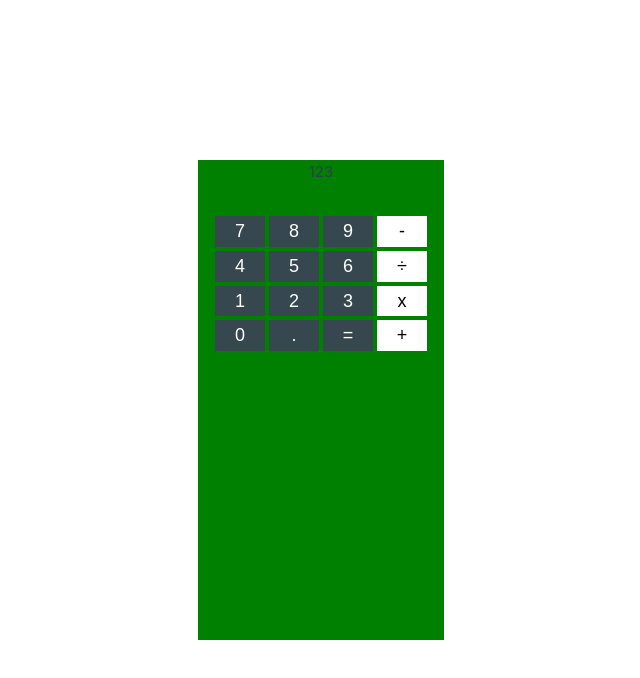
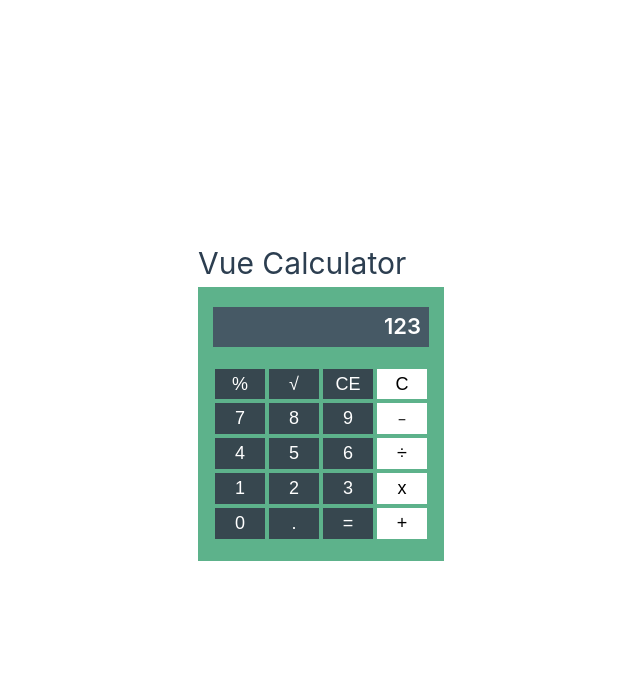
Before and after one commit to jenlky/vue-calculator, a Vue app: page /calculator in a window 1280 px wide. Shown: the top 678 px of the page, without its empty margins (319-959 px from the left). Built offline with nearby package versions, Linux system fonts and the light colour scheme.

Commit message:
Create prototype calculator UI view

```diff
--- a/src/views/CalculatorView.vue
+++ b/src/views/CalculatorView.vue
@@ -3,16 +3,25 @@ import Buttons from '../components/Buttons.vue'
 </script>
 
 <template>
+  <div>
+    <h1>Vue Calculator</h1>
+  </div>
   <div class="calculator">
-    <div class="results">
+    <div class="calculator-results">
       <span>123</span>
     </div>
     <div class="calculator-btns">
+      <div class="rows special-symbols">
+        <Buttons val="%" />
+        <Buttons val="√" />
+        <Buttons val="CE" />
+        <Buttons val="C" />
+      </div>
       <div class="rows">
         <Buttons val="7" />
         <Buttons val="8" />
         <Buttons val="9" />
-        <Buttons val="-" />
+        <Buttons val="﹣" />
       </div>
       <div class="rows">
         <Buttons val="4" />
@@ -40,22 +49,39 @@ import Buttons from '../components/Buttons.vue'
 .calculator {
   display: flex;
   flex-flow: column;
-  background-color: green;
-  min-height: 60vh;
+  background-color: #5DB28B;
   align-items: center;
+  justify-content: center;
+  padding: 20px 15px;
+}
+
+.calculator-results {
+  background-color: #465965;
+  color: #FFFFFF;
+  width: inherit;
+  margin: 0px 0px 20px;
+  width: -webkit-fill-available;
+  line-height: inherit;
+  text-align: right;
+  padding: 2px 8px;
+  font-size: 22px;
+
+  span {
+    font-weight: 600;
+  }
 }
 
 .rows {
   display: flex;
 }
 
-.results {
-  span {
-
-  }
+/* .special-symbols:nth-last-child(-n + 2) {
+  background-color: #FFFFFF;
+  color: black;
 }
 
-.calculator-btns {
-  margin: 30px 15px;
-}
+.rows:first-child {
+  background-color: #FFFFFF !important;
+  color: black;
+} */
 </style>
```
